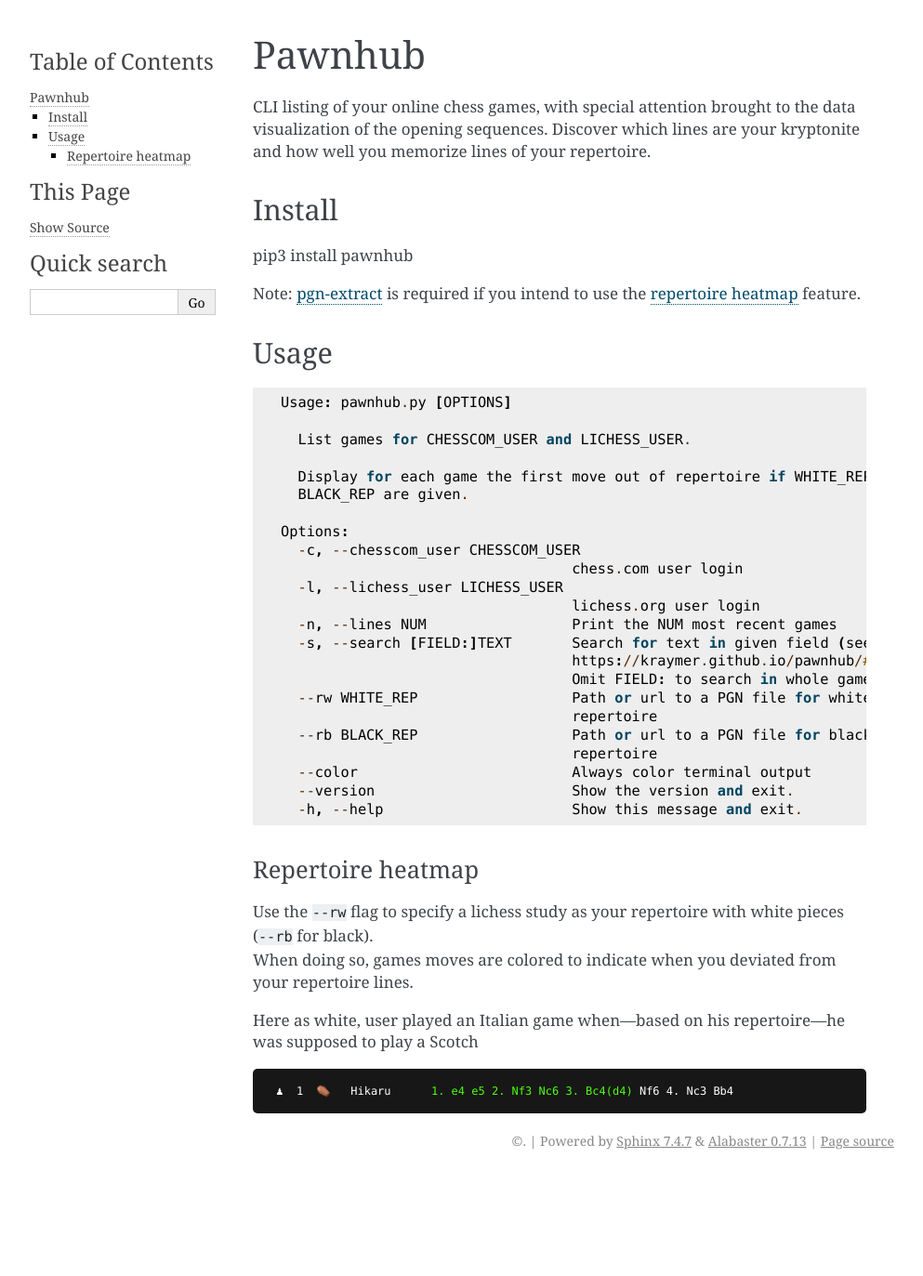
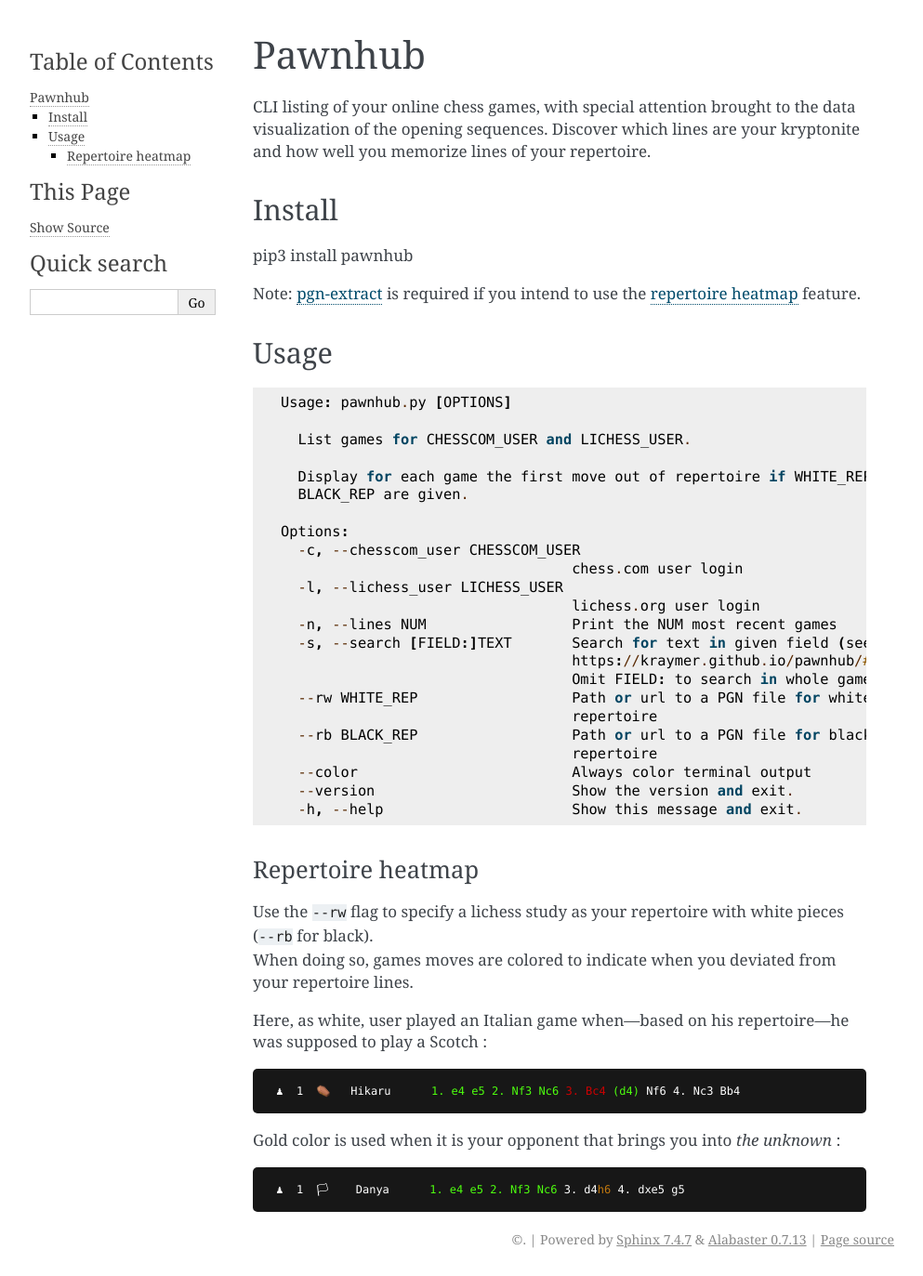
Before and after one commit to Kraymer/pawnhub, a Sphinx documentation site: the page built from docs/index.md, in a window 1280 px wide. Shown: the whole page at 93% size, without its empty margins (148-1141 px from the left). Built offline with Sphinx 7.4.7, drawn with Linux system fonts in a browser that asks for light colours; before the commit the page ends 1267 px from its top, so only the background shows below that.

Commit message:
fix: colors

```diff
--- a/docs/index.md
+++ b/docs/index.md
@@ -44,7 +44,11 @@
 When doing so, games moves are colored to indicate when you deviated from your
 repertoire lines.
 
-Here as white, user played an Italian game when—based on his repertoire—he was supposed to play a Scotch
+Here, as white, user played an Italian game when—based on his repertoire—he was supposed to play a Scotch :
 
 
-<div class="term-container"> ♟  1  ⚰️   Hikaru      <span style="color: #4EFF0F;">1. e4 e5 2. Nf3 Nc6 </span><span style="color: #4EFF0F;">3. Bc4</span><span style="color: #4EFF0F;">(d4)</span> Nf6 4. Nc3 Bb4</div>
+<div class="term-container"> ♟  1  ⚰️   Hikaru      <span style="color: #4EFF0F;">1. e4 e5 2. Nf3 Nc6 </span><span style="color: #CC0002;">3. Bc4</span><span style="color: #4EFF0F;"> (d4)</span> Nf6 4. Nc3 Bb4</div>
+
+Gold color is used when it is your opponent that brings you into _the unknown_ :
+
+<div class="term-container"> ♟  1  🏳    Danya      <span style="color: #4EFF0F;">1. e4 e5 2. Nf3 Nc6 </span>3. d4</span><span style="color: #C1780F;">h6</span> 4. dxe5 g5</div>
```
